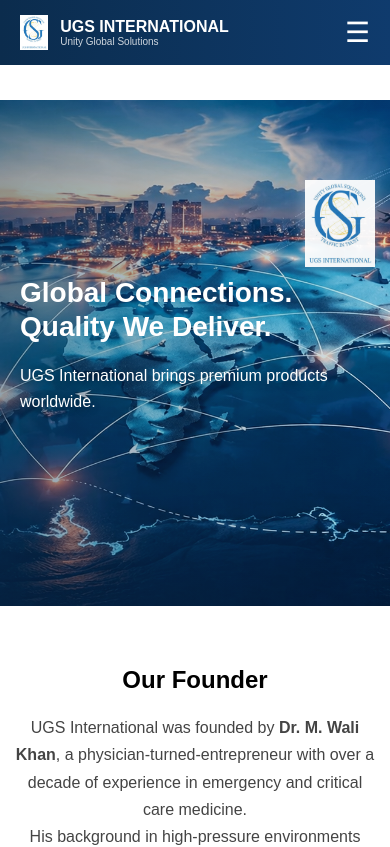
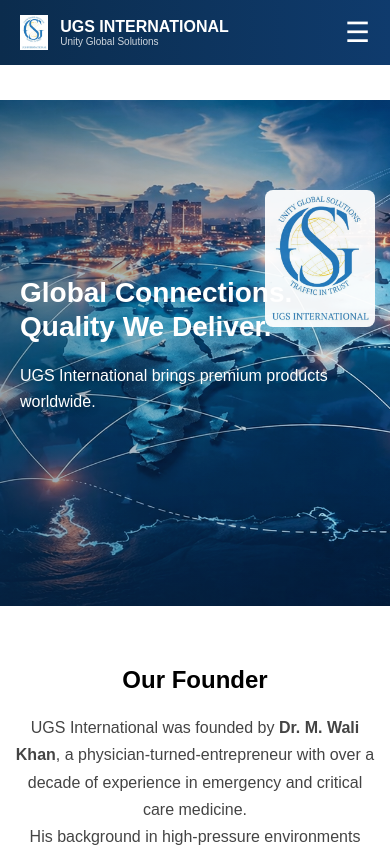
Before and after one commit to hasanaat-xyz/ugs-website, a React (Vite) app in the folder ugs-website/: page / in a window 390 px wide. Shown: the top 847 px of the page. Built offline with nearby package versions, Linux system fonts and the light colour scheme.

Commit message:
logo updated in hero-section

```diff
--- a/ugs-website/src/index.css
+++ b/ugs-website/src/index.css
@@ -307,8 +307,20 @@
   .hero-logo-top {
     top: 80px;
     right: 15px;
-    width: 70px;
+    width: 180px;
+     background: transparent;
+  border-radius: 8px;
+
   }
+}
+.hero-logo-top {
+  position: absolute;
+  top: 10px;
+  right: 60px;
+  width: 180px;
+  z-index: 3;
+  opacity: 0.95;
+  filter: drop-shadow(0 0 12px rgba(255,255,255,0.4));
 }
 
 @media (max-width: 576px) {
@@ -316,3 +328,10 @@
     grid-template-columns: 1fr;
   }
 }
+@media (max-width: 768px) {
+  .hero-logo-top {
+    width: 110px;
+    right: 15px;
+    top: 90px;
+  }
+}
```
